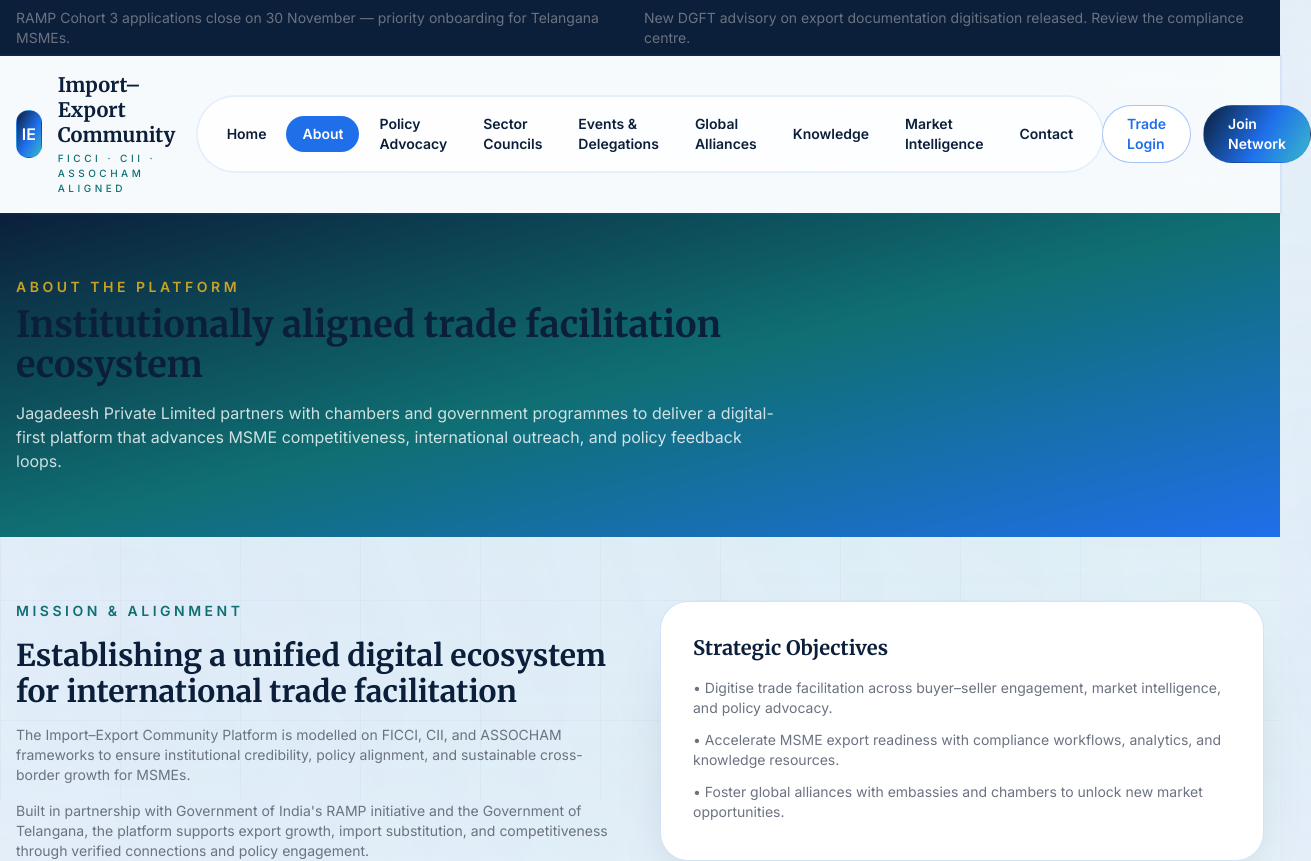
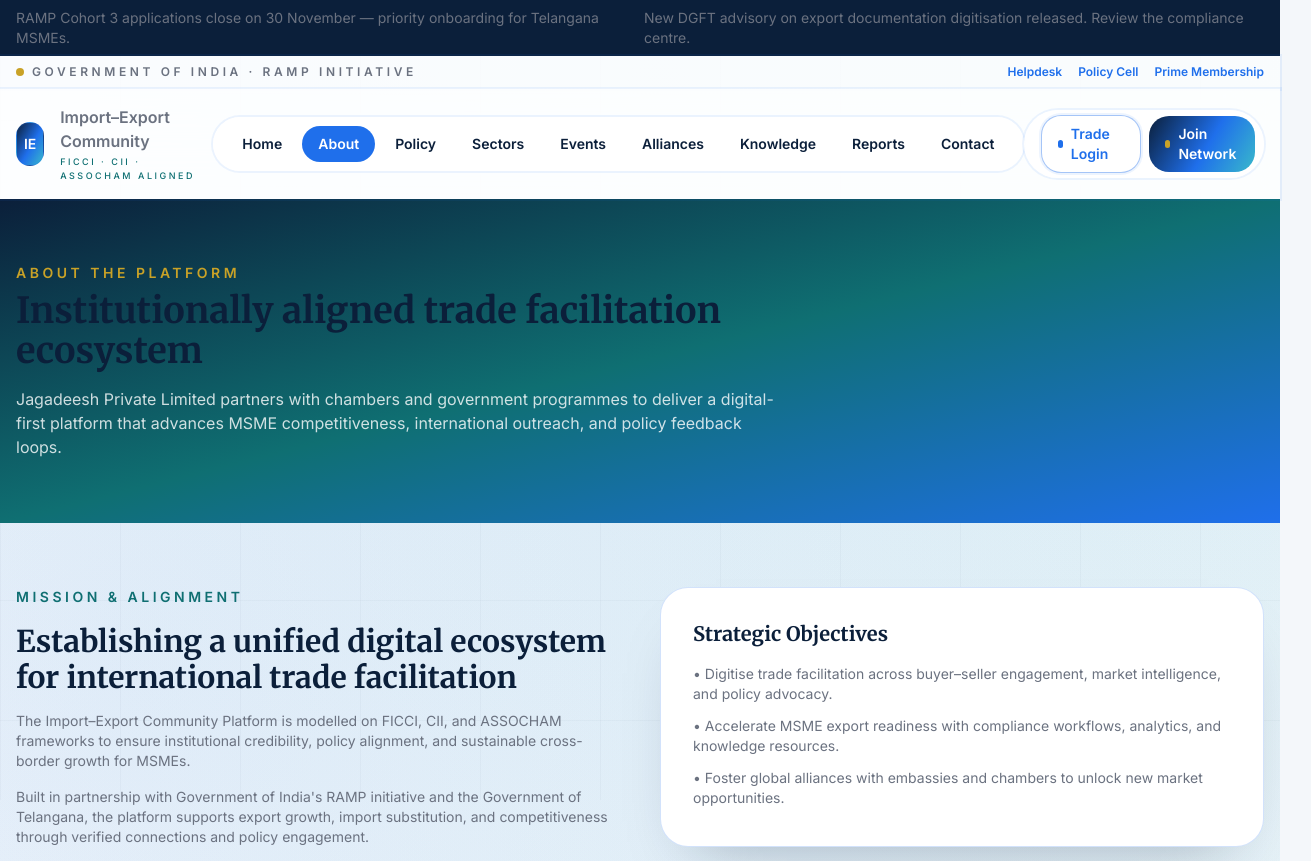
Before and after one commit to utkarshsingx/GICCI, a Next.js app in the folder frontend/: page /about in a window 1280 px wide. Shown: the top 861 px of the page, 1311 px wide, since content can reach past the window. Built offline with nearby package versions, Linux system fonts and the light colour scheme.

Commit message:
feat: redesign header with utility ribbon and overlay nav

```diff
--- a/frontend/src/components/layout/Header.tsx
+++ b/frontend/src/components/layout/Header.tsx
@@ -7,13 +7,19 @@
 const navLinks = [
   { href: "/", label: "Home" },
   { href: "/about", label: "About" },
-  { href: "/policy", label: "Policy Advocacy" },
-  { href: "/sectors", label: "Sector Councils" },
-  { href: "/events", label: "Events & Delegations" },
-  { href: "/alliances", label: "Global Alliances" },
+  { href: "/policy", label: "Policy" },
+  { href: "/sectors", label: "Sectors" },
+  { href: "/events", label: "Events" },
+  { href: "/alliances", label: "Alliances" },
   { href: "/knowledge", label: "Knowledge" },
-  { href: "/market", label: "Market Intelligence" },
+  { href: "/market", label: "Reports" },
   { href: "/contact", label: "Contact" },
+];
+
+const utilityLinks = [
+  { href: "/contact", label: "Helpdesk" },
+  { href: "/policy", label: "Policy Cell" },
+  { href: "/join", label: "Prime Membership" },
 ];
 
 export const Header = () => {
@@ -41,24 +47,48 @@
   };
 
   return (
-    <header className="sticky top-0 z-50 backdrop-blur-xl">
-      <div className="border-b border-white/40 bg-white/70 shadow-glow">
-        <div className="container flex items-center justify-between py-4">
-          <Link href="/" className="flex items-center gap-4">
-            <span className="flex h-12 w-12 items-center justify-center rounded-full border border-brand-blue/20 bg-brand-linear text-base font-semibold text-white shadow-card">
+    <header className="sticky top-0 z-50">
+      {/* Utility ribbon */}
+      <div className="hidden border-b border-white/40 bg-white/80 shadow-glow md:block">
+        <div className="container flex items-center justify-between py-2 text-xs font-semibold">
+          <div className="flex items-center gap-2 text-brand-teal">
+            <span className="inline-flex h-2 w-2 rounded-full bg-brand-gold" />
+            <span className="uppercase tracking-[0.3em]">
+              Government of India · RAMP Initiative
+            </span>
+          </div>
+          <div className="flex items-center gap-4 text-brand-blue">
+            {utilityLinks.map((link) => (
+              <Link key={link.href} href={link.href} className="hover:text-brand-gold">
+                {link.label}
+              </Link>
+            ))}
+          </div>
+        </div>
+      </div>
+
+      <div className="border-b border-white/40 bg-white/90 shadow-glow backdrop-blur-xl">
+        <div className="container grid items-center gap-y-3 py-3 md:grid-cols-[auto_1fr_auto] md:py-4">
+          <Link
+            href="/"
+            className="flex items-center gap-3 pr-2 md:gap-4 md:pr-4"
+          >
+            <span className="flex h-9 w-9 items-center justify-center rounded-full border border-brand-blue/20 bg-brand-linear text-xs font-semibold text-white shadow-card md:h-11 md:w-11 md:text-sm">
               IE
             </span>
-            <span className="flex flex-col gap-1">
-              <span className="font-display text-xl font-semibold leading-tight text-brand-navy">
-                Import–Export Community
+            <span className="flex flex-col gap-0.5">
+              <span className="font-display text-sm font-semibold leading-tight text-brand-navy md:text-base">
+                <span className="whitespace-nowrap">Import–Export</span>
+                <br className="hidden md:block" />
+                <span className="whitespace-nowrap">Community</span>
               </span>
-              <span className="text-[10px] font-medium uppercase tracking-[0.35em] text-brand-teal">
-                FICCI · CII · ASSOCHAM ALIGNED
+              <span className="text-[8px] font-medium uppercase tracking-[0.28em] text-brand-teal md:text-[9px]">
+                FICCI · CII · ASSOCHAM Aligned
               </span>
             </span>
           </Link>
 
-          <nav className="hidden items-center gap-1 rounded-full border border-white/70 bg-white/80 px-3 py-2 shadow-glow lg:flex">
+          <nav className="hidden w-full max-w-4xl items-center justify-center gap-1 rounded-full border border-white/70 bg-white/90 px-3 py-2 shadow-glow md:mx-auto md:flex">
             {navLinks.map((link) => (
               <Link key={link.href} href={link.href} className={linkClassName(link.href)}>
                 {link.label}
@@ -66,17 +96,19 @@
             ))}
           </nav>
 
-          <div className="hidden items-center gap-3 lg:flex">
+          <div className="hidden items-center justify-end gap-2 rounded-full border border-white/70 bg-white/90 px-2 py-1 pl-4 shadow-glow md:flex">
             <Link
               href="/login"
-              className="inline-flex items-center rounded-full border border-brand-blue/40 bg-white px-6 py-2 text-sm font-semibold text-brand-blue transition hover:border-brand-blue hover:bg-brand-blue/10"
+              className="inline-flex items-center gap-2 rounded-xl border border-brand-blue/40 bg-white px-4 py-2 text-sm font-semibold text-brand-blue shadow-glow transition hover:border-brand-blue hover:bg-brand-blue/10"
             >
+              <span className="h-2 w-2 rounded-full bg-brand-blue" />
               Trade Login
             </Link>
             <Link
               href="/join"
-              className="inline-flex items-center gap-2 rounded-full border border-brand-blue/20 bg-brand-linear px-6 py-2 text-sm font-semibold text-white shadow-card transition hover:brightness-110"
+              className="inline-flex items-center gap-2 rounded-xl bg-brand-linear px-4 py-2 text-sm font-semibold text-white shadow-card transition hover:brightness-110"
             >
+              <span className="h-2 w-2 rounded-full bg-brand-gold" />
               Join Network
             </Link>
           </div>
@@ -84,53 +116,78 @@
           <button
             type="button"
             onClick={() => setIsMenuOpen((prev) => !prev)}
-            className="inline-flex items-center gap-2 rounded-full border border-neutral-border/70 px-4 py-2 text-sm font-semibold text-brand-navy transition hover:border-brand-blue hover:bg-brand-blue/10 hover:text-brand-blue lg:hidden"
+            className="inline-flex items-center gap-3 rounded-full border border-brand-blue/30 bg-white px-4 py-2 text-sm font-semibold text-brand-navy shadow-glow transition hover:border-brand-blue hover:bg-brand-blue/10 hover:text-brand-blue lg:hidden"
             aria-expanded={isMenuOpen}
             aria-label="Toggle navigation menu"
           >
+            <span className="flex flex-col gap-1">
+              <span
+                className={`block h-[2px] w-5 rounded-full bg-brand-blue transition ${
+                  isMenuOpen ? "translate-y-[6px] rotate-45" : ""
+                }`}
+              />
+              <span
+                className={`block h-[2px] w-4 rounded-full bg-brand-blue transition ${
+                  isMenuOpen ? "opacity-0" : ""
+                }`}
+              />
+              <span
+                className={`block h-[2px] w-5 rounded-full bg-brand-blue transition ${
+                  isMenuOpen ? "-translate-y-[6px] -rotate-45" : ""
+                }`}
+              />
+            </span>
             Menu
-            <span className="text-xs font-medium text-brand-blue/70">▼</span>
           </button>
         </div>
+
+        {isMenuOpen ? (
+          <div className="fixed inset-0 z-50 bg-brand-navy/85 backdrop-blur-md lg:hidden">
+            <div className="flex h-full flex-col justify-between">
+              <nav className="container mt-20 flex flex-col gap-4 text-white">
+                <div className="grid gap-2 text-xs uppercase tracking-[0.3em] text-brand-gold">
+                  {utilityLinks.map((link) => (
+                    <Link
+                      key={link.href}
+                      href={link.href}
+                      className="rounded-full border border-white/30 px-4 py-2 text-center font-semibold hover:border-white hover:bg-white/10"
+                    >
+                      {link.label}
+                    </Link>
+                  ))}
                 </div>
-
-      <div
-        className={`lg:hidden ${
-          isMenuOpen ? "pointer-events-auto opacity-100" : "pointer-events-none opacity-0"
-        }`}
-      >
-        <div className="border-b border-neutral-border/60 bg-white/85 shadow-card backdrop-blur">
-          <nav className="container flex flex-col gap-3 py-6 text-sm font-semibold text-brand-navy">
+                <div className="my-4 h-px bg-white/30" />
                 {navLinks.map((link) => (
                   <Link
                     key={link.href}
                     href={link.href}
-                className={`${linkClassName(
-                  link.href,
-                )} rounded-xl border border-transparent px-4 py-2 ${
-                  isActiveLink(link.href) ? "border-brand-blue/40" : ""
+                    className={`rounded-2xl border border-white/20 px-5 py-3 text-lg font-semibold tracking-wide ${
+                      isActiveLink(link.href) ? "bg-white text-brand-navy" : "bg-white/10"
                     }`}
                   >
                     {link.label}
                   </Link>
                 ))}
-
-            <div className="mt-4 flex flex-col gap-2">
+              </nav>
+              <div className="container mb-10 flex flex-col gap-3">
                 <Link
                   href="/login"
-                className="inline-flex items-center justify-center rounded-xl border border-brand-blue/60 px-4 py-3 text-sm font-semibold text-brand-blue transition hover:border-brand-blue hover:bg-brand-blue/10"
+                  className="inline-flex items-center justify-center gap-2 rounded-2xl border border-white/40 px-5 py-3 text-sm font-semibold text-white transition hover:border-white hover:bg-white/10"
                 >
+                  <span className="h-2 w-2 rounded-full bg-white" />
                   Trade Login
                 </Link>
                 <Link
                   href="/join"
-                className="inline-flex items-center justify-center rounded-xl bg-brand-linear px-4 py-3 text-sm font-semibold text-white shadow-card transition hover:brightness-110"
+                  className="inline-flex items-center justify-center gap-2 rounded-2xl bg-brand-gold px-5 py-3 text-sm font-semibold text-brand-navy shadow-card transition hover:bg-white"
                 >
+                  <span className="h-2 w-2 rounded-full bg-brand-navy" />
                   Join Network
                 </Link>
               </div>
-          </nav>
             </div>
+          </div>
+        ) : null}
       </div>
     </header>
   );
```
Lines whose indentation alone changed are shown as unchanged.
